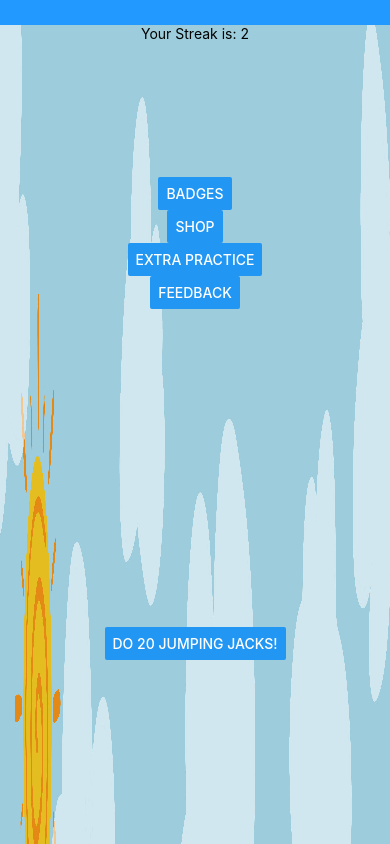
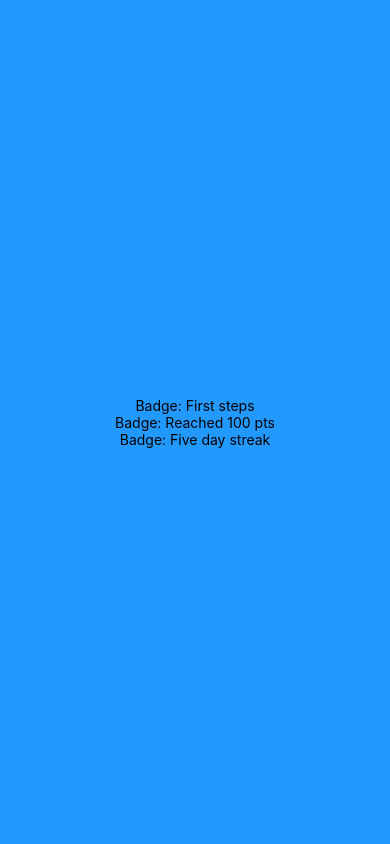
Before and after one commit to gliu20/fcm, a React Native app: screen / in a window 390 px wide. Shown: the top 844 px of the page. Built offline with nearby package versions, Linux system fonts and the light colour scheme.

Commit message:
test badge screen; fix render func

```diff
--- a/App.js
+++ b/App.js
@@ -6,7 +6,7 @@ import BadgeScreen from './screens/badgescreen'
 export default function App() {
   return (
     <View style={styles.container}>
-      <HomeScreen></HomeScreen>
+      <BadgeScreen></BadgeScreen>
     </View>
   );
 }
--- a/screens/badgescreen.js
+++ b/screens/badgescreen.js
@@ -4,11 +4,13 @@ import Badge from './../components/badge';
 
 class BadgeScreen extends React.Component {
   render () {
-    <View style={styles.container}>
-        <Badge badge="First steps"></Badge>
-        <Badge badge="Reached 100 pts"></Badge>
-        <Badge badge="Five day streak"></Badge>
-    </View>
+    return (
+      <View style={styles.container}>
+          <Badge badge="First steps"></Badge>
+          <Badge badge="Reached 100 pts"></Badge>
+          <Badge badge="Five day streak"></Badge>
+      </View>
+    );
   }
 }
 
```
